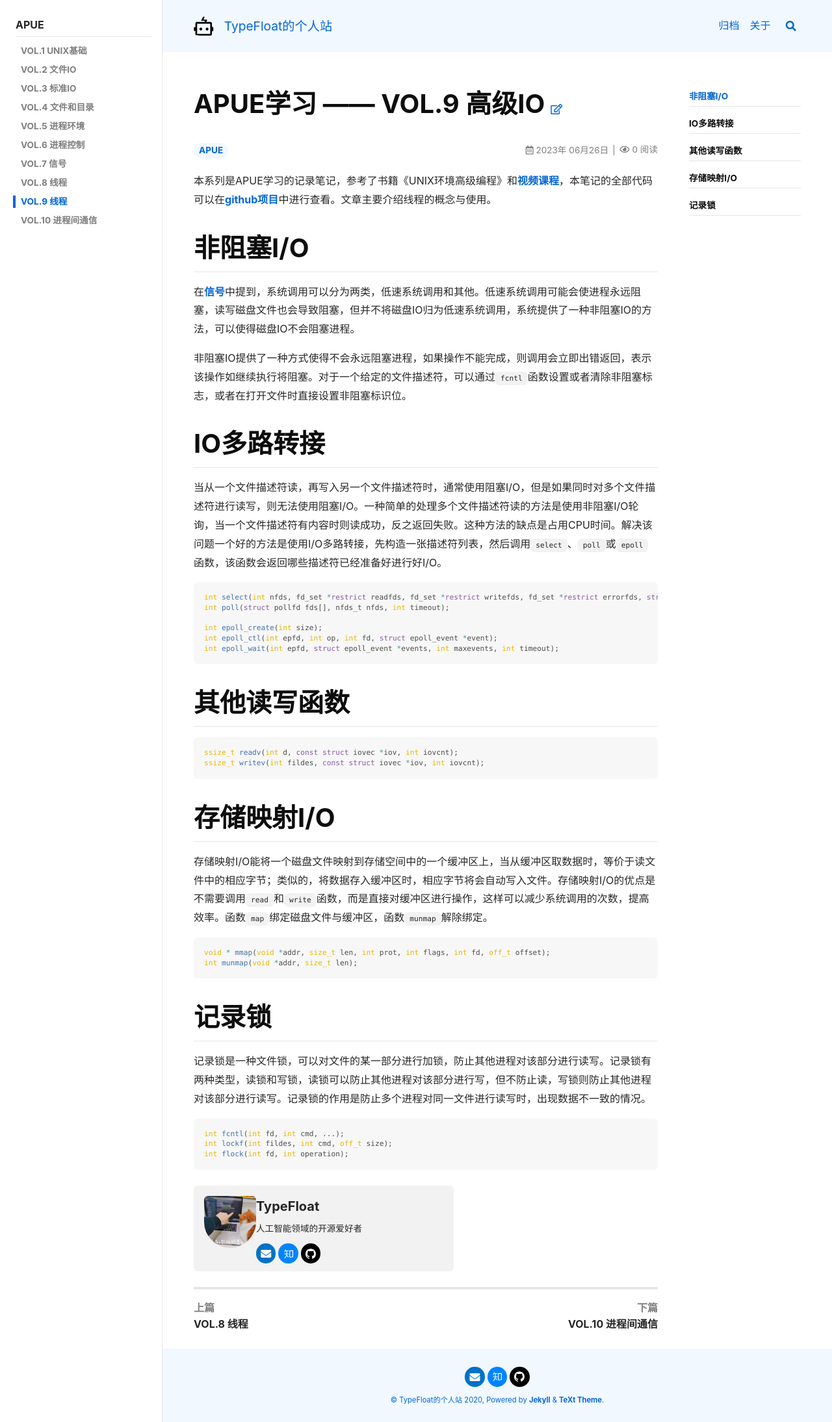
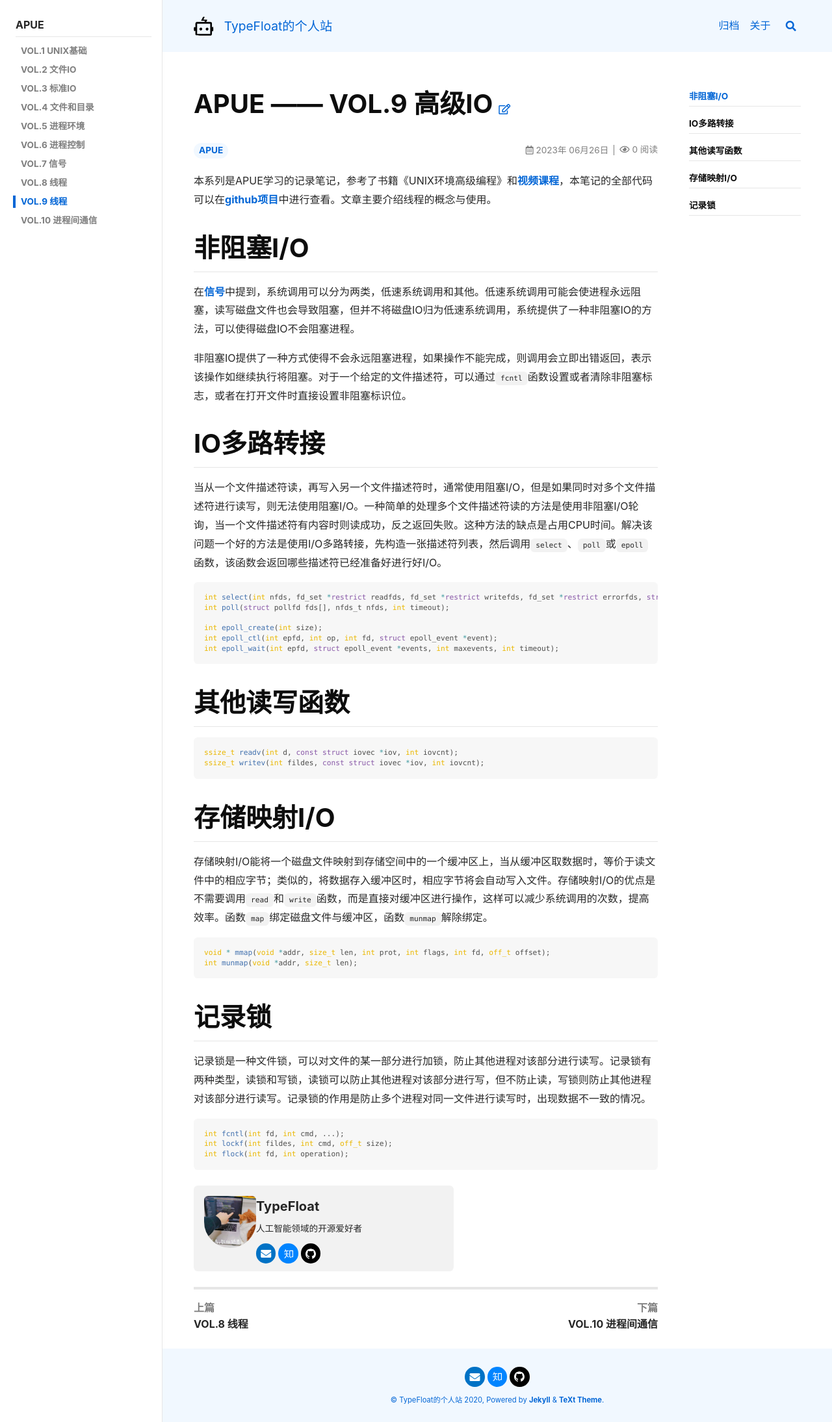
Before and after one commit to TypeFloat/TypeFloat.github.io, a Jekyll site: the page built from _posts/2023-06-26-apue-9.md, in a window 1280 px wide. Shown: the whole page at 65% size. Built offline with Jekyll 4.4.1, drawn with Linux system fonts in a browser that asks for light colours; nearby versions of some CDN libraries; comment, search, counter and statistics services are not loaded.

Commit message:
修改标题

```diff
--- a/_posts/2023-06-26-apue-9.md
+++ b/_posts/2023-06-26-apue-9.md
@@ -1,5 +1,5 @@
 ---
-title: APUE学习 —— VOL.9 高级IO
+title: APUE —— VOL.9 高级IO
 tags: "APUE"
 key: apue-9
 sidebar:
```
Also changed, not shown: _posts/2023-06-26-apue-10.md (+1 -1 lines).
